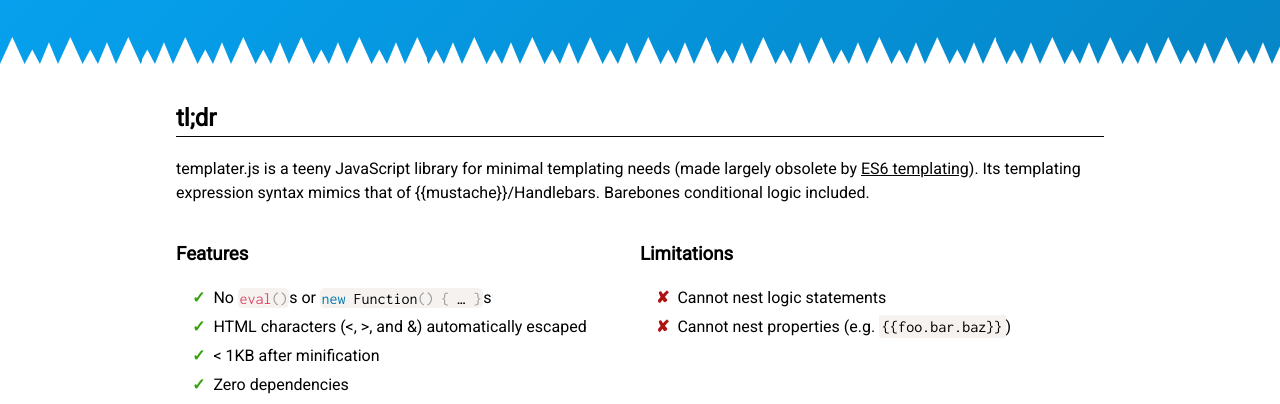
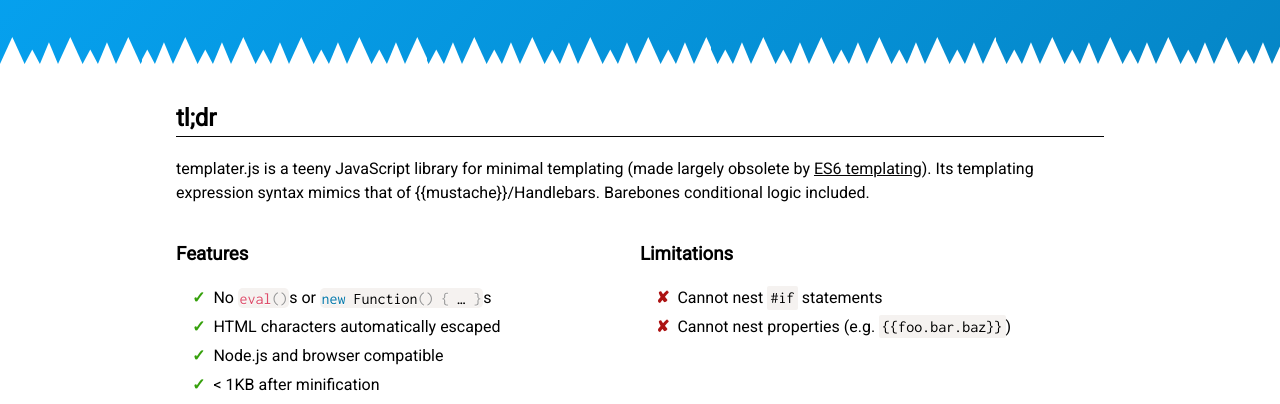
Before and after one commit to Pinjasaur/templater.js, a website: page index.html in a window 1280 px wide. Shown: the part 396-800 px from the top of the page. Drawn offline with Linux system fonts and the light colour scheme.

Commit message:
Update documentation

```diff
--- a/index.html
+++ b/index.html
@@ -54,26 +54,25 @@
   <main>
     <section class="tldr clearfix">
       <h2>tl;dr</h2>
-      <p>templater.js is a teeny JavaScript library for minimal templating needs (made largely obsolete by <a href="https://developer.mozilla.org/en-US/docs/Web/JavaScript/Reference/Template_literals">ES6 templating</a>). Its templating expression syntax mimics that of {{mustache}}/Handlebars. Barebones conditional logic included.</p>
+      <p>templater.js is a teeny JavaScript library for minimal templating (made largely obsolete by <a href="https://developer.mozilla.org/en-US/docs/Web/JavaScript/Reference/Template_literals">ES6 templating</a>). Its templating expression syntax mimics that of {{mustache}}/Handlebars. Barebones conditional logic included.</p>
 
       <div class="pros language-js">
         <h3>Features</h3>
         <ul>
           <li>No <code>eval()</code>s or <code>new Function() { &hellip; }</code>s</li>
-          <li>HTML characters (&lt;, &gt;, and &amp;) automatically escaped</li>
+          <li>HTML characters automatically escaped</li>
+          <li>Node.js and browser compatible</li>
           <li>&lt; 1KB after minification</li>
           <li>Zero dependencies</li>
         </ul>
       </div>
-
       <div class="cons">
         <h3>Limitations</h3>
         <ul>
-          <li>Cannot nest logic statements</li>
+          <li>Cannot nest <code>#if</code> statements</li>
           <li>Cannot nest properties (e.g. <code>{{foo.bar.baz}}</code>)</li>
         </ul>
       </div>
-
     </section>
     <section class="language-markup">
       <h2>Getting Started</h2>
```
